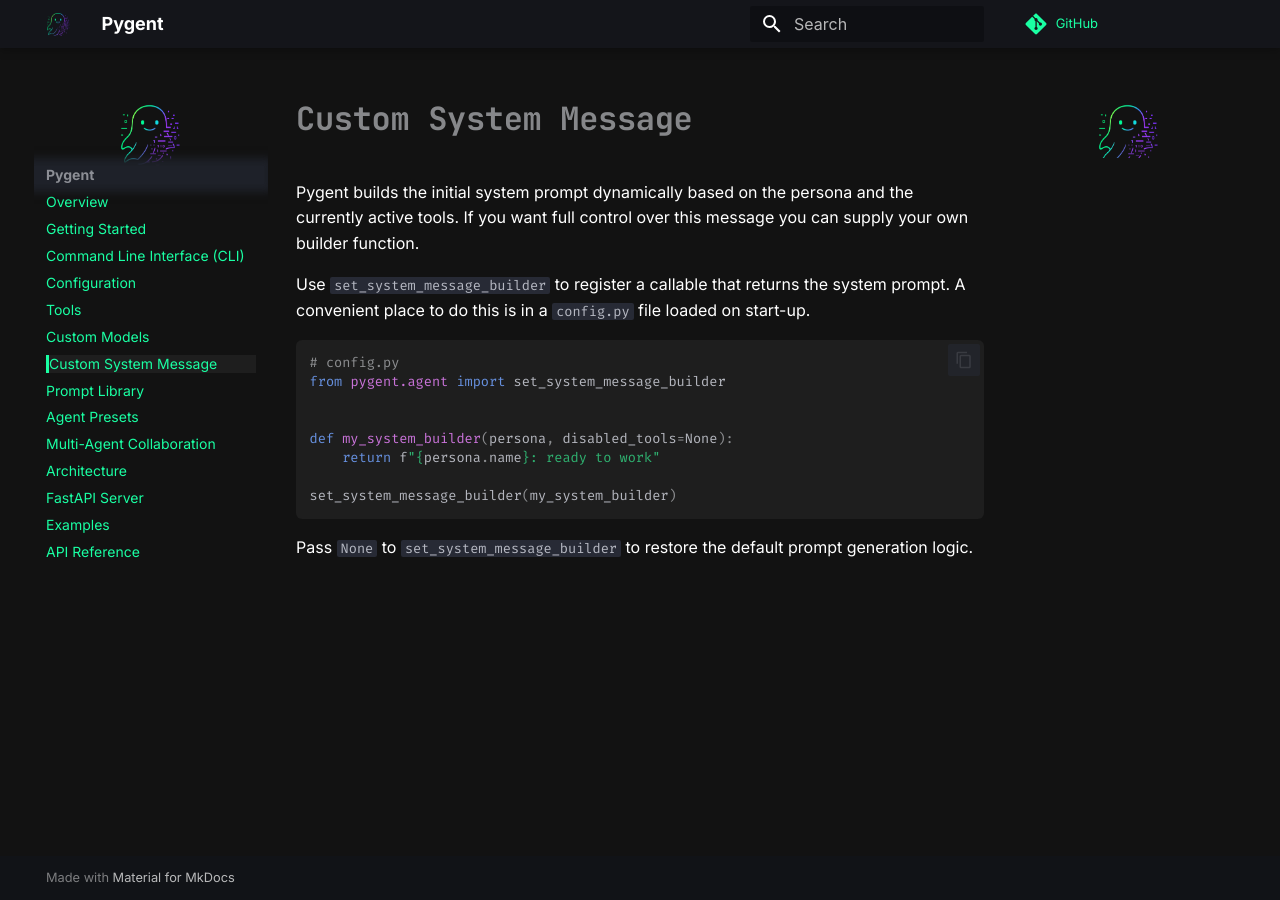
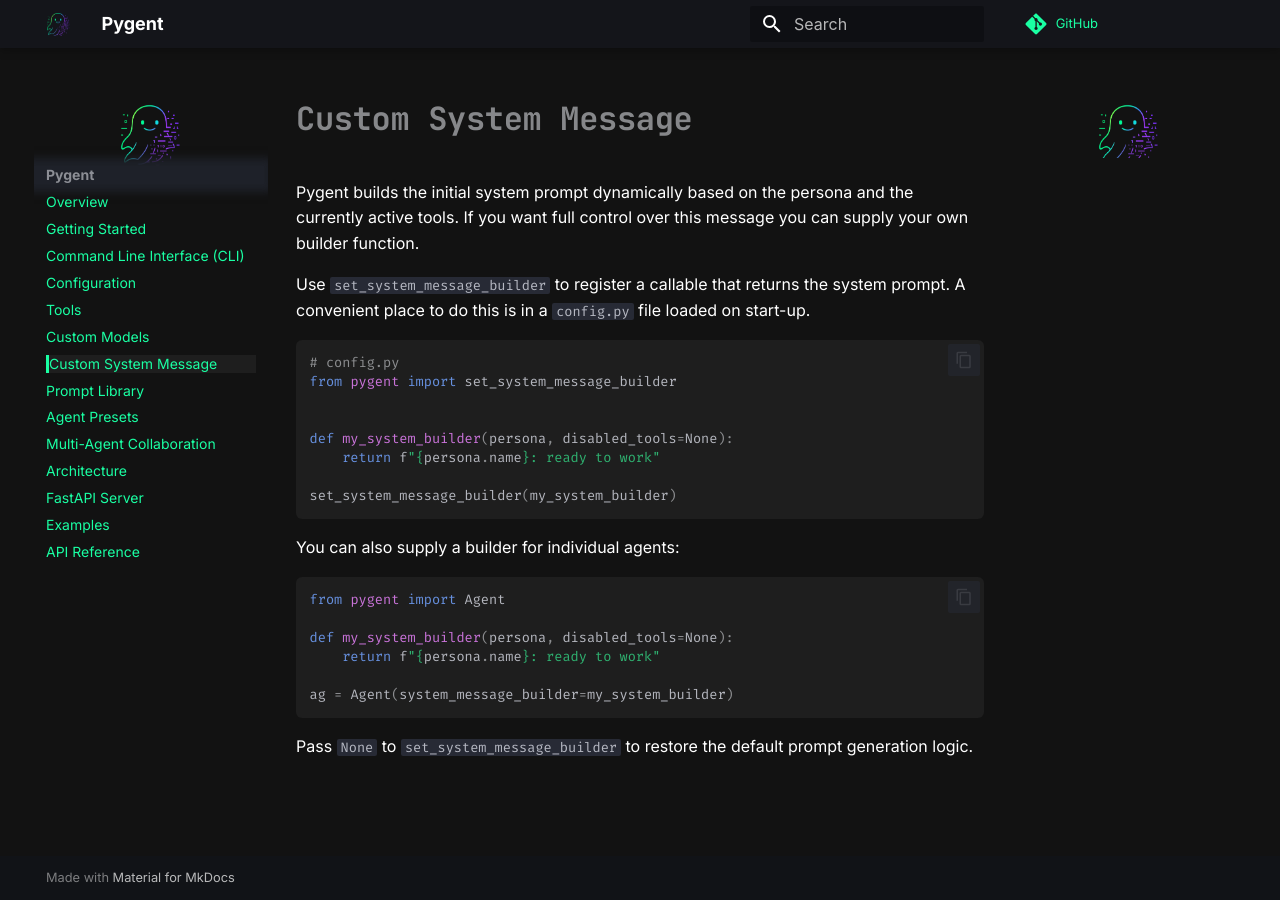
Before and after one commit to MarianoChaves/pygent, an MkDocs documentation site: the page built from docs/custom-system-message.md, in a window 1280 px wide. Built offline with MkDocs 1.6.1 and Material for MkDocs 9.7.7, drawn with Linux system fonts in a browser that asks for light colours; comment, search, counter and statistics services are not loaded.

````diff
--- a/docs/custom-system-message.md
+++ b/docs/custom-system-message.md
@@ -19,5 +19,16 @@ def my_system_builder(persona, disabled_tools=None):
 set_system_message_builder(my_system_builder)
 ```
 
+You can also supply a builder for individual agents:
+
+```python
+from pygent import Agent
+
+def my_system_builder(persona, disabled_tools=None):
+    return f"{persona.name}: ready to work"
+
+ag = Agent(system_message_builder=my_system_builder)
+```
+
 Pass `None` to `set_system_message_builder` to restore the default
 prompt generation logic.
--- a/pyproject.toml
+++ b/pyproject.toml
@@ -1,6 +1,6 @@
 [project]
 name = "pygent"
-version = "0.4.0"
+version = "0.4.1"
 description = "Pygent is a minimalist coding assistant that runs commands in a Docker container when available and falls back to local execution."
 readme = "README.md"
 authors = [ { name = "Mariano Chaves", email = "mchaves.software@gmail.com" } ]
````
Also changed, not shown: other parts of docs/custom-system-message.md (+1 -1 lines), README.md (+5 -1 lines), docs/prompt-library.md (+1 -1 lines), 3 other files.
